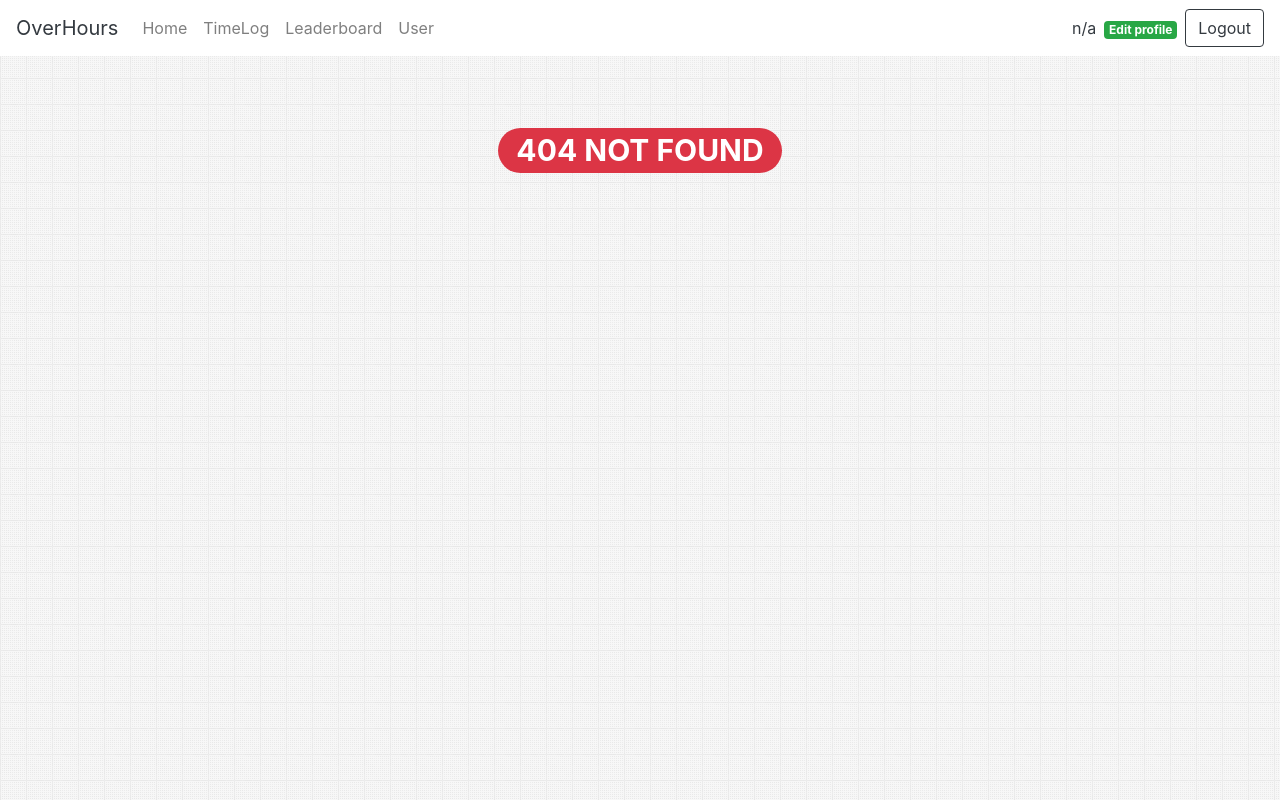
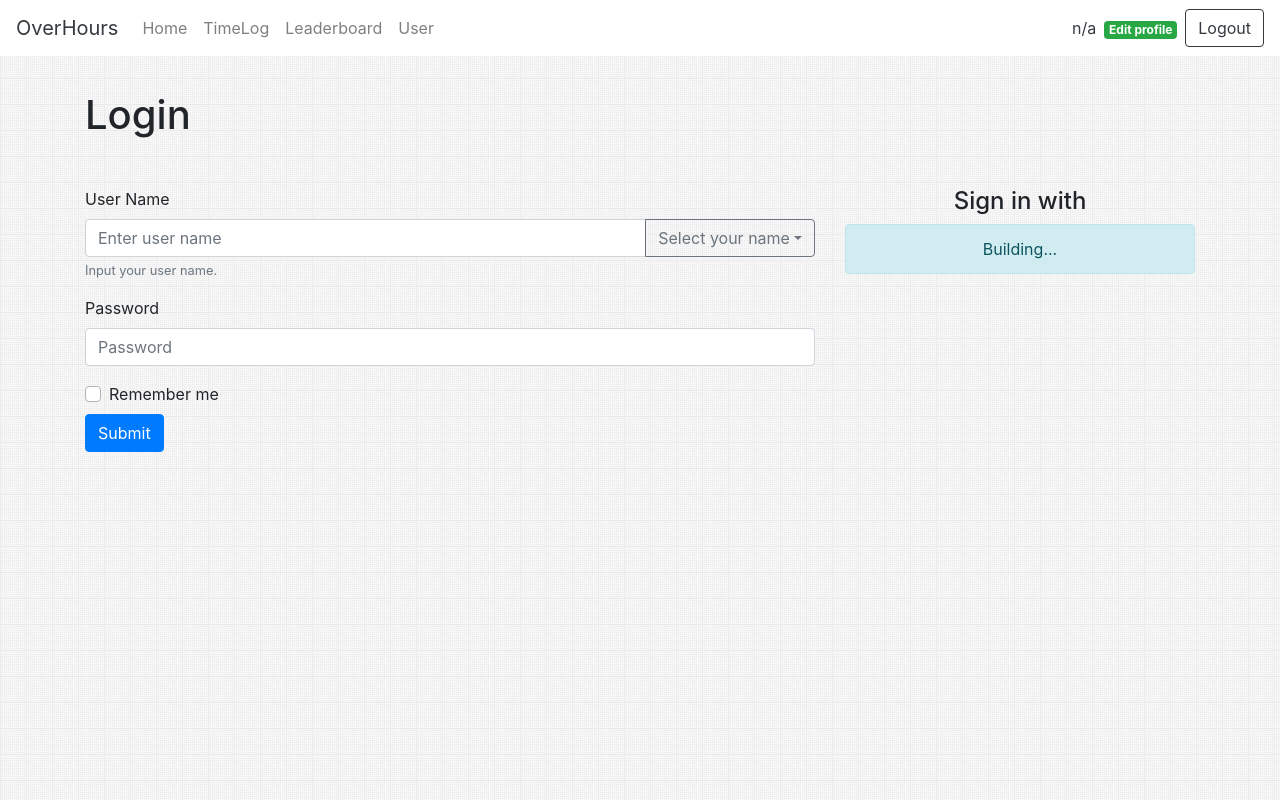
Before and after one commit to Team6083/OverHours-app, a React (Create React App) app: page /login in a window 1280 px wide. Before the commit this address had no page. Built offline with nearby package versions, Linux system fonts and the light colour scheme.

Commit message:
[modify] Login page

```diff
--- a/package.json
+++ b/package.json
@@ -12,13 +12,13 @@
     "flatpickr": "^4.6.3",
     "lodash": "^4.17.20",
     "react": "^16.13.1",
-    "react-bootstrap": "^1.0.1",
+    "react-bootstrap": "^1.3.0",
     "react-dom": "^16.13.1",
     "react-flatpickr": "^3.10.0",
     "react-form": "^4.0.1",
     "react-query": "^2.5.14",
     "react-router-dom": "^5.1.2",
-    "react-scripts": "^3.4.0",
+    "react-scripts": "^3.4.3",
     "react-table": "^7.0.4",
     "react-toastify": "^5.5.0"
   },
--- a/src/component/pages/Login.js
+++ b/src/component/pages/Login.js
@@ -1,22 +1,77 @@
 import React, { Component } from 'react'
+import { Dropdown, DropdownButton, InputGroup, FormControl } from 'react-bootstrap'
 
 export class Login extends Component {
 
     state = {
         username: "",
-        password: ""
+        password: "",
+        alertMessage: "",
+        rememberMe: false
     }
 
     render() {
         return (
             <div className="container">
                 <h1>Login</h1>
+
+                <div className="row my-4">
+                    <div className="col">
+                        {
+                            this.state.alertMessage ?
+                                <div className="alert alert-warning" role="alert">
+                                    <span>{this.state.alertMessage}</span>
+                                </div> : null
+                        }
+                    </div>
+                </div>
                 <div className="row">
-                    <div className="col">
+                    <div className="col-8">
+                        <form method="post" action="/loginPost">
+                            <div className="form-group">
+                                <label htmlFor="usernameInput">User Name</label>
+                                <InputGroup>
+                                    <FormControl type="text" id="usernameInput" placeholder="Enter user name"
+                                        value={this.state.username} onChange={(e) => {
+                                            this.setState({
+                                                username: e.target.value
+                                            })
+                                        }} />
+                                    <InputGroup.Append>
+                                        <DropdownButton title="Select your name" variant="outline-secondary">
+                                            <Dropdown.Item>ABC</Dropdown.Item>
+                                        </DropdownButton>
+                                    </InputGroup.Append>
+                                </InputGroup>
+                                <small id="usernameHelp" className="form-text text-muted">Input your user name.</small>
+                            </div>
 
+                            <div className="form-group">
+                                <label htmlFor="passwordInput">Password</label>
+                                <input type="password" className="form-control" id="passwordInput" placeholder="Password"
+                                    value={this.state.password} onChange={(e) => {
+                                        this.setState({
+                                            password: e.target.value
+                                        })
+                                    }} />
+                            </div>
+                            <div className="custom-control custom-checkbox">
+                                <input type="checkbox" className="custom-control-input" id="rememberMe"
+                                    checked={this.state.rememberMe} onChange={(e) => {
+                                        this.setState({
+                                            rememberMe: e.target.checked
+                                        })
+                                    }} />
+                                <label htmlFor="rememberMe" className="custom-control-label">Remember me</label>
+                            </div>
+                            <button type="submit" className="btn btn-primary mt-2">Submit</button>
+                        </form>
                     </div>
-                    <div className="col">
-
+                    <div className="col-4 text-center">
+                        <h4>Sign in with</h4>
+                        <div className="alert alert-info" role="alert">
+                            <span>Building...</span>
+                        </div>
                     </div>
                 </div>
             </div>
--- a/src/index.css
+++ b/src/index.css
@@ -25,3 +25,13 @@ select.rounded-select {
 select.rounded-select:focus {
   outline: 0px;
 }
+
+.input-group>.input-group-append .btn,
+.input-group>.input-group-append .input-group-text,
+.input-group>.input-group-prepend:first-child .btn:not(:first-child),
+.input-group>.input-group-prepend:first-child .input-group-text:not(:first-child),
+.input-group>.input-group-prepend:not(:first-child) .btn,
+.input-group>.input-group-prepend:not(:first-child) .input-group-text {
+  border-top-left-radius: 0;
+  border-bottom-left-radius: 0;
+}
--- a/src/routes.js
+++ b/src/routes.js
@@ -21,7 +21,7 @@ const route = [
         name: 'Home'
     },
     {
-        path: '/auth/login',
+        path: '/login',
         component: Login,
         name: 'Login',
         hideOnNav: true
```
Also changed, not shown: 1 other file (tests, documents, lock files or other folders).
